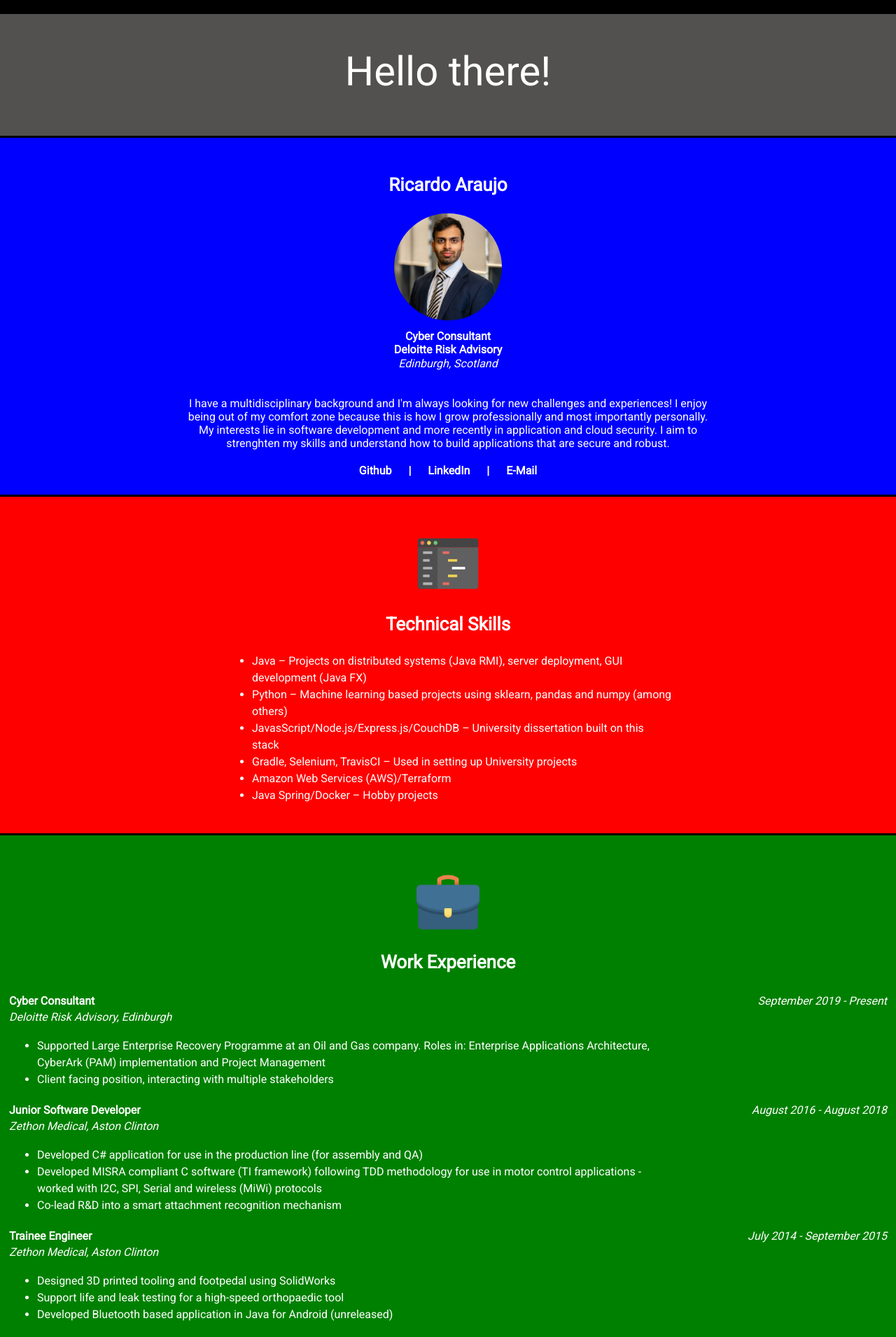
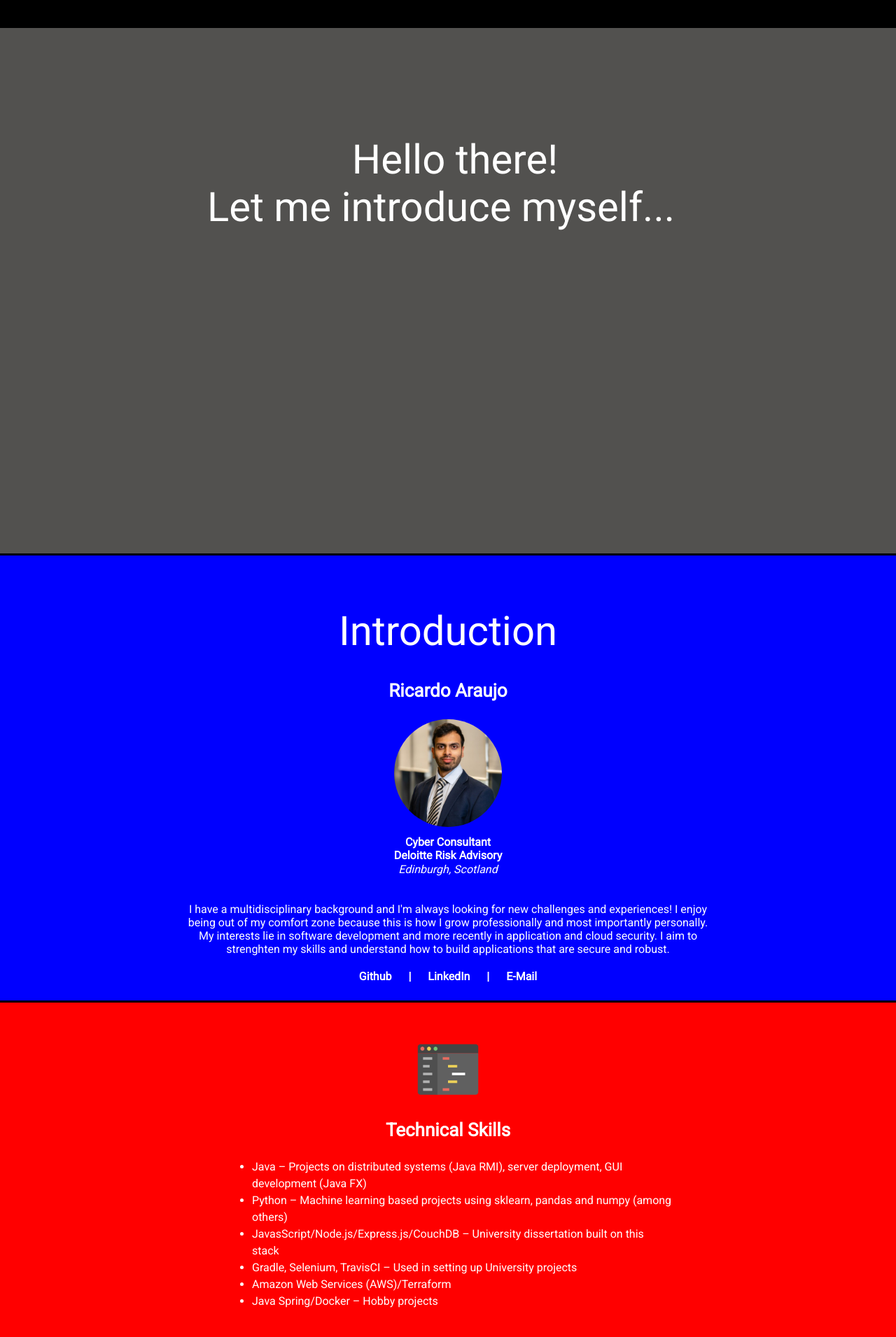
Before and after one commit to rarpda/CV_HTML, a plain HTML site: page index.html in a window 1280 px wide. Shown: the top 1911 px of the page at 70% size. Drawn offline with Linux system fonts and the light colour scheme.

Commit message:
Introduced cover section

```diff
--- a/css/style.css
+++ b/css/style.css
@@ -6,8 +6,9 @@ body {
 }
 
 h1 {
-  font-size: 5.625rem;
+  font-size: 4.625rem;
   margin: 50px auto 0 auto;
+  text-align: center;
 }
 
 h2 {
@@ -16,6 +17,7 @@ h2 {
   padding-bottom: 10px;
   font-size: 3.625rem;
   text-align: center;
+  margin-bottom: 0;
 }
 
 h3 {
@@ -37,7 +39,7 @@ hr {
   width: 100%;
 }
 
-a{
+a {
   margin: 10px 20px;
   text-decoration: none;
   color: white;
@@ -49,8 +51,8 @@ a:hover {
 
 table {
   width: 100%;
-  padding-left: 10px;
-  padding-right: 10px;
+  padding-left: 10%;
+  padding-right: 10%;
 }
 
 li {
@@ -102,9 +104,8 @@ li {
   font-size: 30px;
   background-color: black;
   color: white;
-  padding: 10px 0 10px 10px;
+  padding: 10px 10px 30px 10px;
 }
-
 
 .otherSkills {
   margin-left: 3%;
@@ -112,8 +113,7 @@ li {
   line-height: 1.5;
 }
 
-
-.photo{
+.photo {
   width: 12%;
   border-radius: 100%;
   display: block;
@@ -131,6 +131,14 @@ html {
   height: 25%;
 }
 
+.cover {
+  height: 700px;
+  vertical-align: middle;
+}
+
+.cover h2 {
+  margin-top: 10%;
+}
 
 .profile p {
   text-align: center;
@@ -149,7 +157,7 @@ html {
 }
 
 .footer {
-  margin-top: 0px;
+  margin-top: 0;
   padding: 10px 10px 10px 10px;
   background-color: black;
   text-align: center;
--- a/index.html
+++ b/index.html
@@ -8,14 +8,13 @@
   </head>
   <body>
     <div class="header"></div>
-    <div class="cover">
-      <h2><a href=#section1>Hello there!</a></h2>
+    <div class="section cover">
+      <h2><a href=#Introduction>Hello there!<br /> Let me introduce myself...</a></h2>
     </div>
     <hr size="3" noshade/>
-
-
-    <div class="section profile" id="section1">
-      <h3><strong class="name"> Ricardo Araujo </strong></h3>
+    <div class="section profile" id="Introduction">
+      <h2>Introduction</h2>
+      <h3><strong class="name">Ricardo Araujo</strong></h3>
       <img class="photo" src="linkedin.jpg" alt="Photo of Ricardo Araujo">
       <p>
         <b>Cyber Consultant</b><br>
@@ -197,13 +196,12 @@
     <div class="section otherSkills">
       <img class="icons" src="improvement.png" alt="">
       <h3>Other skills</h3>
-      <p class="otherSkills">
+      <p class="otherSkills"n>
         <b> Certifications: </b>  AWS Certified Developer/Solutions Architect, CyberArk Trustee, Oracle Infrastructure Cloud Foundation<br>
         <b>  Languages: </b>  Portuguese (Native), English (Fluent)<br>
         <b>  Software: </b>  Microsoft Office stack, Tableau
       </p>
     </div>
-
 
     <footer class="footer">
         <p> Icons removed from: </p>
```
Also changed, not shown: 1 other file.
